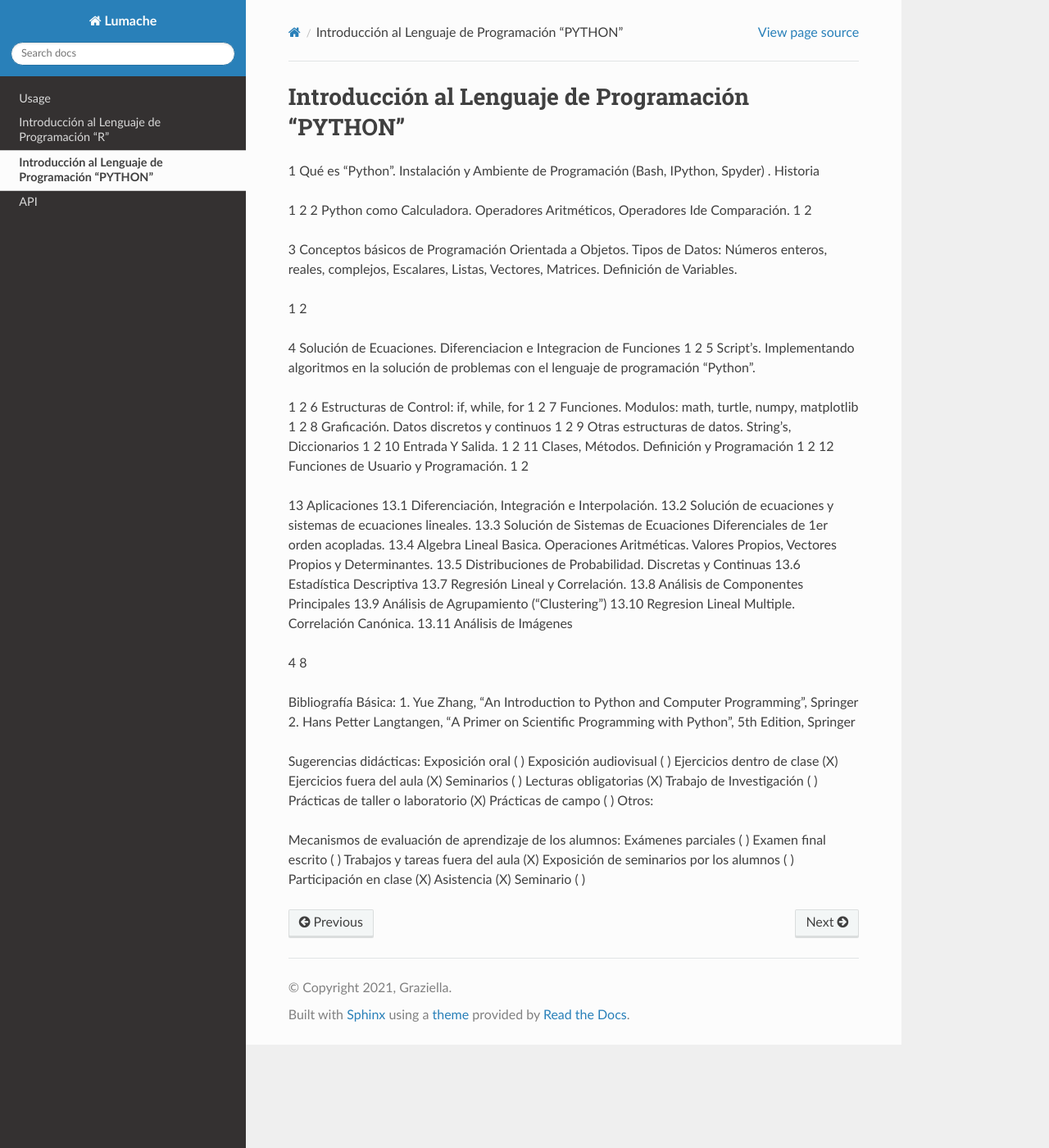
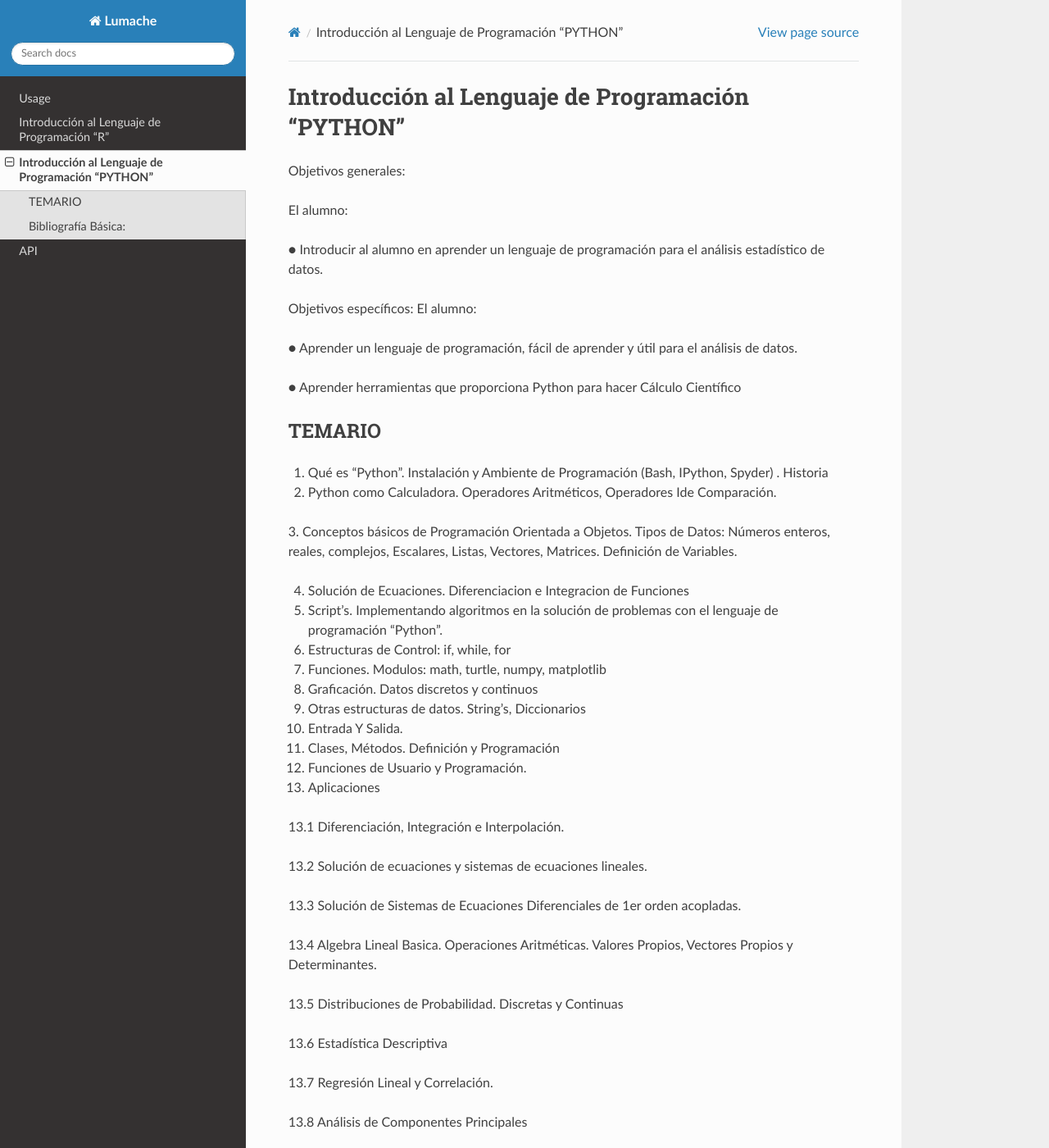
Before and after one commit to matecom57/santosg57-cursos, a Sphinx documentation site: the page built from docs/source/Cursos_2024-Python.rst, in a window 1280 px wide and 1400 px high. Shown: the whole window at 82% size. Built offline with Sphinx 7.4.7 and the Read the Docs theme 3.1.0, drawn with Linux system fonts in a browser that asks for light colours; some of the changed text lies outside the part shown.

Commit message:
Test comité

```diff
--- a/docs/source/Cursos_2024-Python.rst
+++ b/docs/source/Cursos_2024-Python.rst
@@ -1,68 +1,82 @@
 Introducción al Lenguaje de Programación “PYTHON”
 =================================================
 
-1 Qué es “Python”. Instalación y Ambiente de Programación (Bash, IPython, Spyder) .
-Historia
+Objetivos generales:
 
-1 2
-2 Python como Calculadora. Operadores Aritméticos, Operadores Ide Comparación. 1 2
+El alumno:
 
-3 Conceptos básicos de Programación Orientada a Objetos. Tipos de Datos: Números
-enteros, reales, complejos, Escalares, Listas, Vectores, Matrices. Definición de
-Variables.
+● Introducir al alumno en aprender un lenguaje de programación para el análisis estadístico de datos.
 
-1 2
+Objetivos específicos: El alumno:
 
-4 Solución de Ecuaciones. Diferenciacion e Integracion de Funciones 1 2
-5 Script’s. Implementando algoritmos en la solución de problemas con el lenguaje de
-programación “Python”.
+● Aprender un lenguaje de programación, fácil de aprender y útil para el análisis de datos.
 
-1 2
-6 Estructuras de Control: if, while, for 1 2
-7 Funciones. Modulos: math, turtle, numpy, matplotlib 1 2
-8 Graficación. Datos discretos y continuos 1 2
-9 Otras estructuras de datos. String’s, Diccionarios 1 2
-10 Entrada Y Salida. 1 2
-11 Clases, Métodos. Definición y Programación 1 2
-12 Funciones de Usuario y Programación. 1 2
+● Aprender herramientas que proporciona Python para hacer Cálculo Científico
 
-13 Aplicaciones
+
+TEMARIO
+-------
+
+1. Qué es “Python”. Instalación y Ambiente de Programación (Bash, IPython, Spyder) . Historia
+
+2. Python como Calculadora. Operadores Aritméticos, Operadores Ide Comparación.
+
+3. Conceptos básicos de Programación Orientada a Objetos. Tipos de Datos: Números enteros, reales, complejos, Escalares, Listas, Vectores,
+Matrices. Definición de Variables.
+
+4. Solución de Ecuaciones. Diferenciacion e Integracion de Funciones
+
+5. Script’s. Implementando algoritmos en la solución de problemas con el lenguaje de programación “Python”.
+
+6. Estructuras de Control: if, while, for
+
+7. Funciones. Modulos: math, turtle, numpy, matplotlib
+
+8. Graficación. Datos discretos y continuos
+
+9. Otras estructuras de datos. String’s, Diccionarios
+
+10. Entrada Y Salida.
+
+11. Clases, Métodos. Definición y Programación
+
+12. Funciones de Usuario y Programación.
+
+13. Aplicaciones
+
 13.1 Diferenciación, Integración e Interpolación.
+
 13.2 Solución de ecuaciones y sistemas de ecuaciones lineales.
+
 13.3 Solución de Sistemas de Ecuaciones Diferenciales de 1er orden acopladas.
-13.4 Algebra Lineal Basica. Operaciones Aritméticas. Valores Propios, Vectores
-Propios y Determinantes.
+
+13.4 Algebra Lineal Basica. Operaciones Aritméticas. Valores Propios, Vectores Propios y Determinantes.
+
 13.5 Distribuciones de Probabilidad. Discretas y Continuas
+
 13.6 Estadística Descriptiva
+
 13.7 Regresión Lineal y Correlación.
+
 13.8 Análisis de Componentes Principales
+
 13.9 Análisis de Agrupamiento (“Clustering”)
+
 13.10 Regresion Lineal Multiple. Correlación Canónica.
+
 13.11 Análisis de Imágenes
 
-4 8
 
 Bibliografía Básica:
+--------------------
+
 1. Yue Zhang, “An Introduction to Python and Computer Programming”, Springer
+
 2. Hans Petter Langtangen, “A Primer on Scientific Programming with Python”, 5th Edition, Springer
 
-Sugerencias didácticas:
-Exposición oral ( )
-Exposición audiovisual ( )
-Ejercicios dentro de clase (X)
-Ejercicios fuera del aula (X)
-Seminarios ( )
-Lecturas obligatorias (X)
-Trabajo de Investigación ( )
-Prácticas de taller o laboratorio (X)
-Prácticas de campo ( )
-Otros:
 
-Mecanismos de evaluación de aprendizaje de los alumnos:
-Exámenes parciales ( )
-Examen final escrito ( )
-Trabajos y tareas fuera del aula (X)
-Exposición de seminarios por los alumnos ( )
-Participación en clase (X)
-Asistencia (X)
-Seminario ( )
+Ejercicios dentro de clase
+Ejercicios fuera del aula
+Lecturas obligatorias
+Trabajos y tareas fuera del aula
+Participación en clase
--- a/docs/source/Cursos_2024-R.rst
+++ b/docs/source/Cursos_2024-R.rst
@@ -1,51 +1,88 @@
 Introducción al Lenguaje de Programación “R”
-===========================================
+============================================
 
-1 Qué es “R”. Instalación y Ambiente de Programación. Historia 1 2
+Objetivos generales:
 
-2 R como Calculadora. Operadores Aritméticos, Operadores de Comparación. 1 2
+El alumno:
 
-3 Conceptos básicos de Programación Orientada a Objetos. Tipos de Datos. Datos Escalares, Vectores, Factores, Matrices. Definición de Variables. 1 2
+● Introducir al alumno en aprender un lenguaje de programación para el análisis estadístico de datos.
 
-4 Solución de Ecuaciones. Diferenciación e Integración de Funciones. 1 2
-5 Script’s. Implementando algoritmos en la solución de problemas con el lenguaje de programación “R”. 1 2
-6 Estructuras de Control: if, while, for 1 2
-7 Funciones en R. “apply”, Paquetes. Ayuda!. 1 2
-8 Graficación. ggplot 1 2
-9 Otras estructuras de datos. Arreglos, Listas y DataFrame’s 1 2
-10 Entrada Y Salida. Salvando y restaurando datos de R. 1 2
-11 Funciones de Usuario y Programación. 1 2
-12 Aplicaciones
+Objetivos específicos: El alumno:
+
+● Aprender un lenguaje de programación, fácil de aprender y útil para el análisis de datos.
+
+● Aprender herramientas que proporciona R para hacer análisis estadístico de datos, paramétrico y no paramétrico.
+
+
+TEMARIO
+
+
+1. Qué es “R”. Instalación y Ambiente de Programación. Historia
+
+2. R como Calculadora. Operadores Aritméticos, Operadores de Comparación.
+
+
+3. Conceptos básicos de Programación Orientada a Objetos. Tipos de Datos. Datos Escalares, Vectores, Factores, Matrices. Definición de
+Variables.
+
+4. Solución de Ecuaciones. Diferenciación e Integración de Funciones.
+
+5. Script’s. Implementando algoritmos en la solución de problemas con el lenguaje de programación “R”.
+
+6. Estructuras de Control: if, while, for
+
+7. Funciones en R. “apply”, Paquetes. Ayuda!.
+
+8. Graficación. ggplot
+
+9. Otras estructuras de datos. Arreglos, Listas y DataFrame’s
+
+10. Entrada Y Salida. Salvando y restaurando datos de R.
+
+11. Funciones de Usuario y Programación.
+
+12. Aplicaciones
+
+
 12.1 Diferenciación, Integración e Interpolación.
+
 12.2 Solución de ecuaciones y sistemas de ecuaciones lineales.
+
 12.3 Solución de Sistemas de Ecuaciones Diferenciales de 1er orden acopladas.
+
 12.4 Algebra Lineal Basica. Operaciones Aritméticas. Valores Propios, Vectores Propios y Determinantes.
+
 12.5 Distribuciones de Probabilidad. Discretas y Continuas
+
 12.6 Estadística Descriptiva
+
 12.7 Regresión Lineal y Correlación.
+
 12.8 Análisis de Componentes Principales
+
 12.9 Análisis de Agrupamiento (“Clustering”)
+
 12.10 Regresion Lineal Multiple. Correlación Canónica.
+
 12.11 Análisis de Imágenes
 
+Bibliografía Básica:
+--------------------
 
-Sugerencias didácticas:
-Exposición oral ( )
-Exposición audiovisual ( )
-Ejercicios dentro de clase (X)
-Ejercicios fuera del aula (X)
-Seminarios ( )
-Lecturas obligatorias (X)
-Trabajo de Investigación ( )
-Prácticas de taller o laboratorio (X)
-Prácticas de campo ( )
-Otros:
+1. Gareth James and Daniela Witten, “An Introduction to Satistical Learning”, Ed. Springer
 
-Mecanismos de evaluación de aprendizaje de los alumnos:
-Exámenes parciales ( )
-Examen final escrito ( )
-Trabajos y tareas fuera del aula (X)
-Exposición de seminarios por los alumnos ( )
-Participación en clase (X)
-Asistencia (X)
-Seminario ( )
+2. Thomas W. MacFarland, “Introduction to Data Analysis and Graphical Presentation in Biostatistics with R”. Ed. Springer
+
+3. Manas A. Pathak, “Beginning Data Science with R”. Ed. Springer
+
+
+
+Ejercicios dentro de clase
+
+Ejercicios fuera del aula
+
+Lecturas obligatorias
+
+Trabajos y tareas fuera del aula
+
+Participación en clase
```
